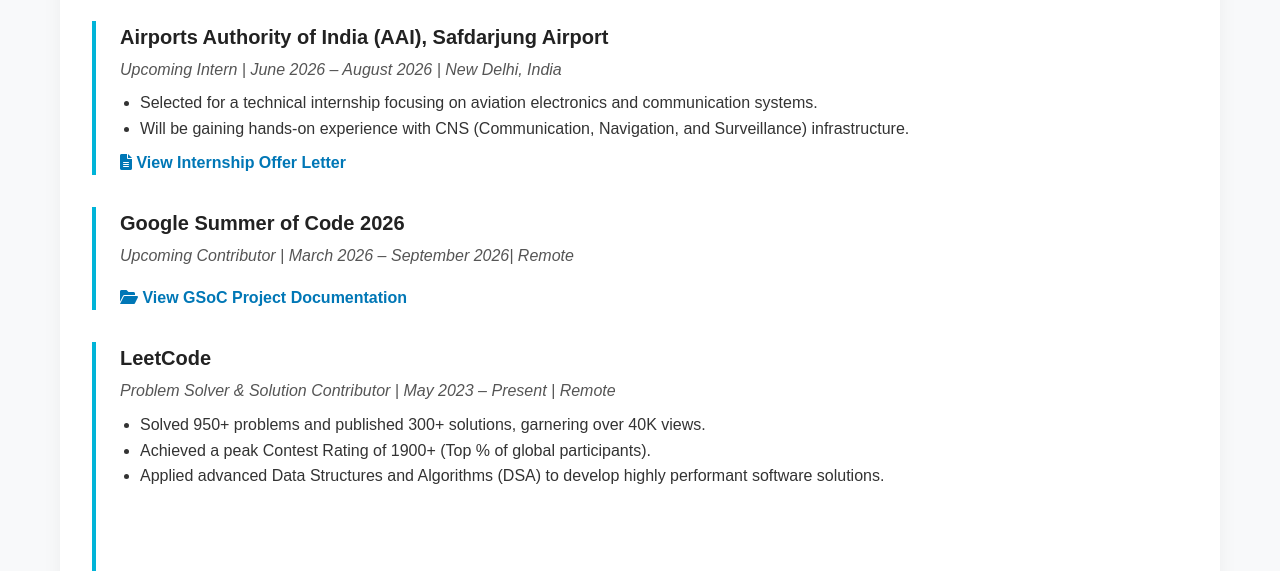
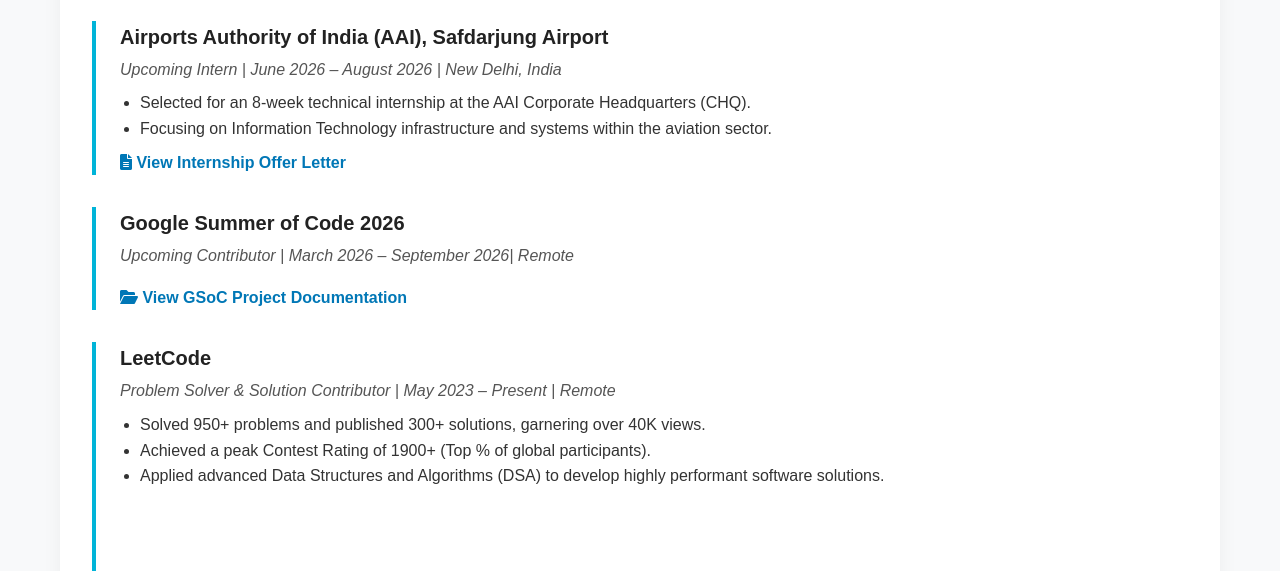
Before and after one commit to nidhibaratam/my_portfolio, a plain HTML site: page index.html in a window 1280 px wide. Shown: the part 1336-1907 px from the top of the page. Drawn offline with Linux system fonts and the light colour scheme.

Commit message:
change in experience section

```diff
--- a/index.html
+++ b/index.html
@@ -72,8 +72,8 @@
         <p class="title">Airports Authority of India (AAI), Safdarjung Airport</p>
         <p class="subtitle">Upcoming Intern | June 2026 – August 2026 | New Delhi, India</p>
         <ul>
-            <li>Selected for a technical internship focusing on aviation electronics and communication systems.</li>
-            <li>Will be gaining hands-on experience with CNS (Communication, Navigation, and Surveillance) infrastructure.</li>
+            <li>Selected for an 8-week technical internship at the AAI Corporate Headquarters (CHQ).</li>
+            <li>Focusing on Information Technology infrastructure and systems within the aviation sector.</li>
         </ul>
         <div class="project-links">
             <a href="Internship Order No-36-2026-Bataram Nidhishri.pdf" target="_blank" class="btn-link">
```
